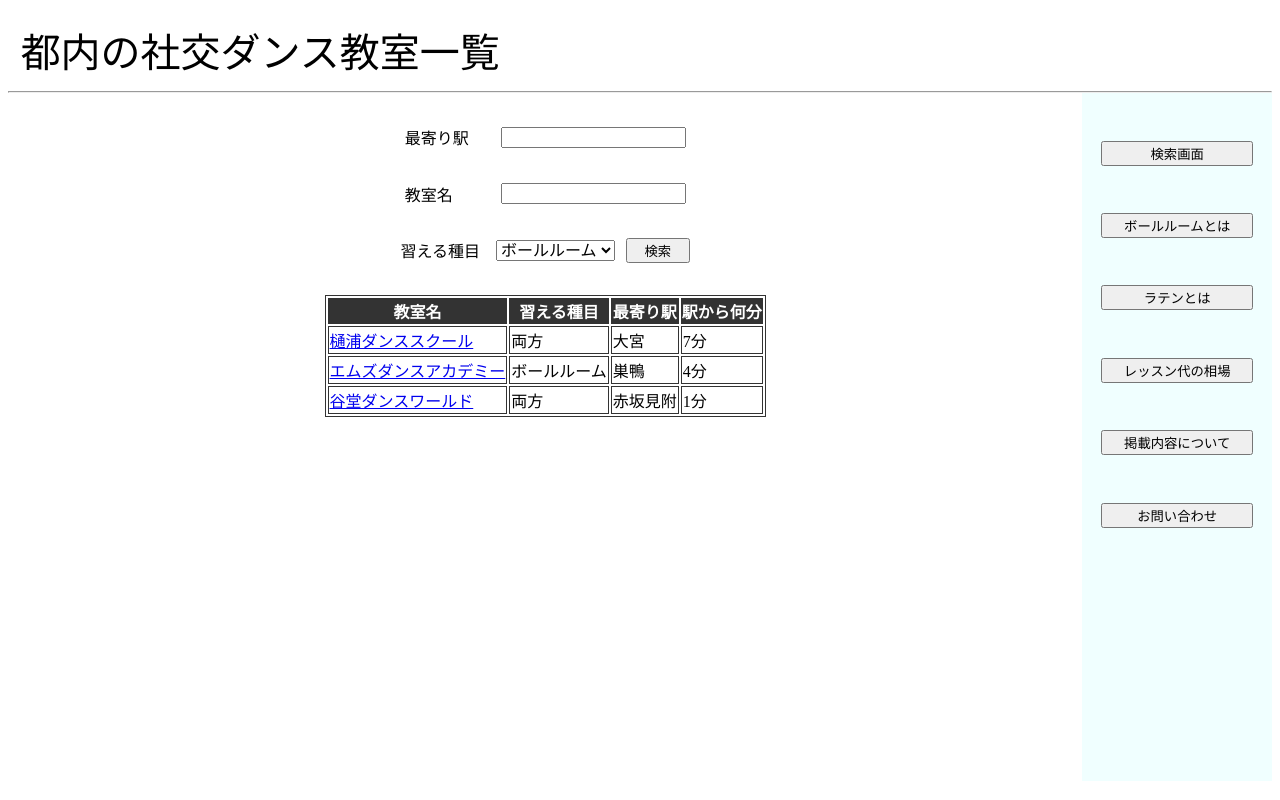
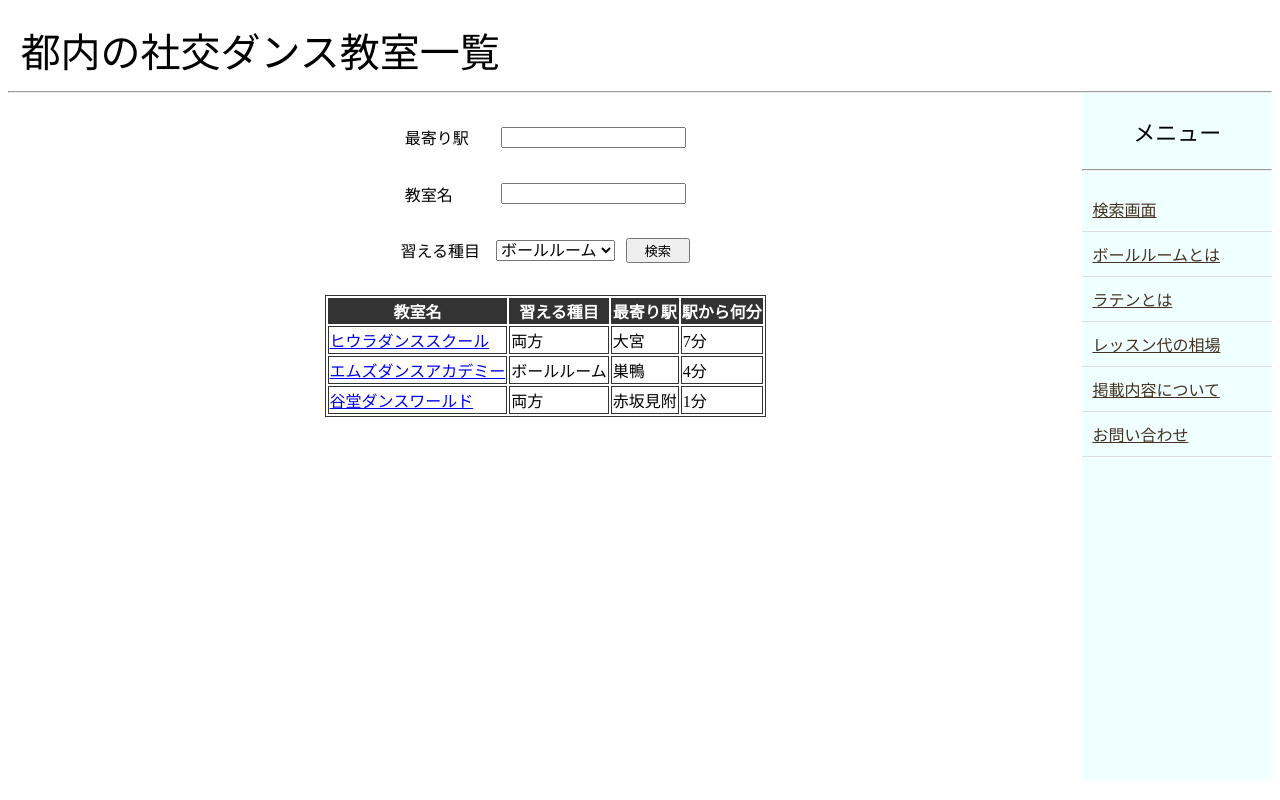
Before and after one commit to morimori-coder/summary-site, a React (Create React App) app: page / in a window 1280 px wide. Built offline with nearby package versions, Linux system fonts and the light colour scheme.

Commit message:
サイドメニューのボタンをリンクに変更した

```diff
--- a/src/components/Default/SideMenu/menuBar.css
+++ b/src/components/Default/SideMenu/menuBar.css
@@ -3,12 +3,28 @@
     background-color: azure;
     height: 86vh;
 }
+.menu-bar hr{
+    color: #0bd;
+}
 
-.button_wrapper{
+.sub-title{
+    font-size: 1.375rem;
+    padding: 0 0 0 0;
+    font-weight: normal;
     text-align: center;
 }
-
-.menu-button{
-    margin-top: 25%;
-    width: 80%;
+.sub-menu{
+    list-style: none;
+    padding: 0 0 0 0;
 }
+.sub-menu li{
+    border-bottom: 1px #ddd solid;
+}
+.sub-menu a{
+    color: #432;
+    padding: 10px;
+    display: block;
+}
+.sub-menu a:hover{
+    color: #0bd;
+}
--- a/src/components/Default/SideMenu/sideMenu.tsx
+++ b/src/components/Default/SideMenu/sideMenu.tsx
@@ -4,14 +4,16 @@ import "./menuBar.css"
 export const SideMenu = () => {
     return (
         <div className="menu-bar">
-            <div className="button_wrapper">
-                <button className="menu-button">検索画面</button>
-                <button className="menu-button">ボールルームとは</button>
-                <button className="menu-button">ラテンとは</button>
-                <button className="menu-button">レッスン代の相場</button>
-                <button className="menu-button">掲載内容について</button>
-                <button className="menu-button">お問い合わせ</button>
-            </div>
+            <h3 className="sub-title">メニュー</h3>
+            <hr />
+            <ul className="sub-menu">
+                <li><a href="#">検索画面</a></li>
+                <li><a href="#">ボールルームとは</a></li>
+                <li><a href="#">ラテンとは</a></li>
+                <li><a href="#">レッスン代の相場</a></li>
+                <li><a href="#">掲載内容について</a></li>
+                <li><a href="#">お問い合わせ</a></li>
+            </ul>
         </div>
     );
 };
--- a/src/components/Search/search.tsx
+++ b/src/components/Search/search.tsx
@@ -31,7 +31,7 @@ export const Search = () => {
                 </thead>
                 <tbody>
                     <tr>
-                        <td><a href="http://hiuradance.com/" >樋浦ダンススクール</a></td>
+                        <td><a href="http://hiuradance.com/" >ヒウラダンススクール</a></td>
                         <td>両方</td>
                         <td>大宮</td>
                         <td>7分</td>
```
